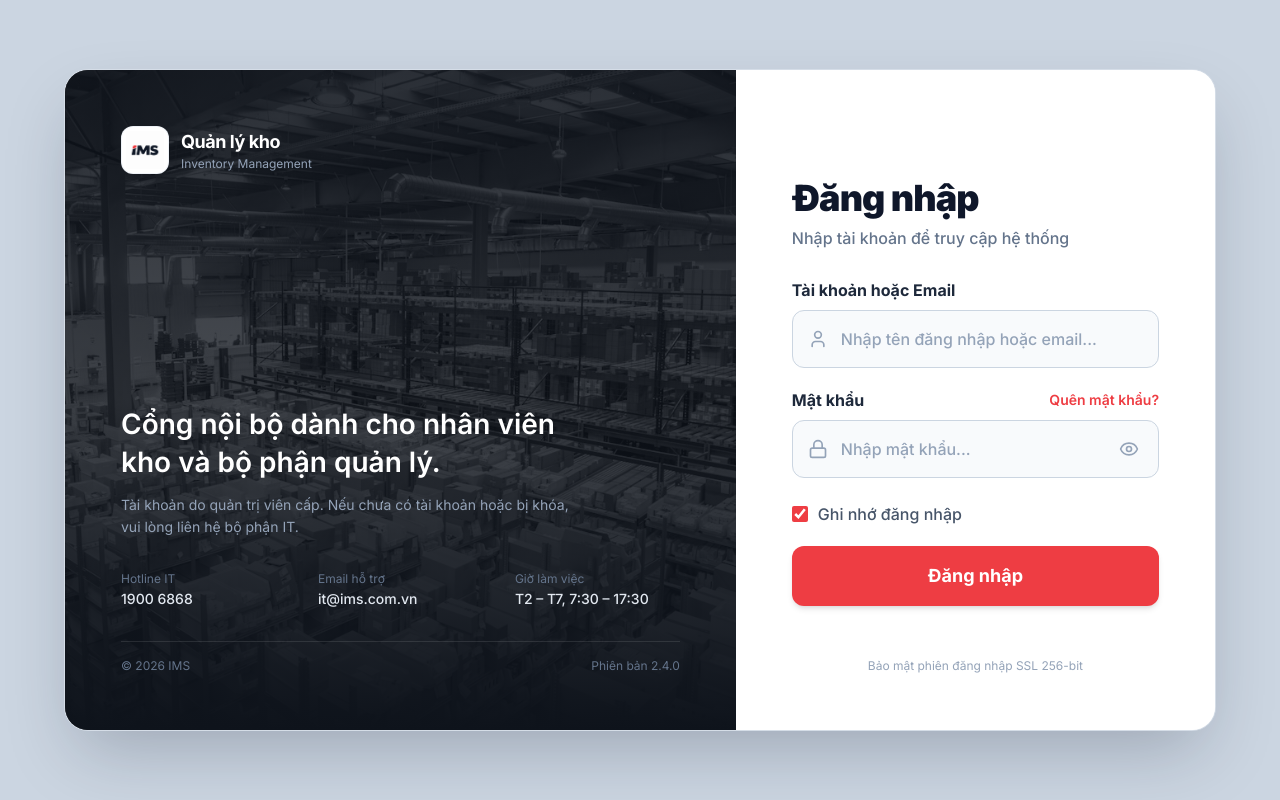
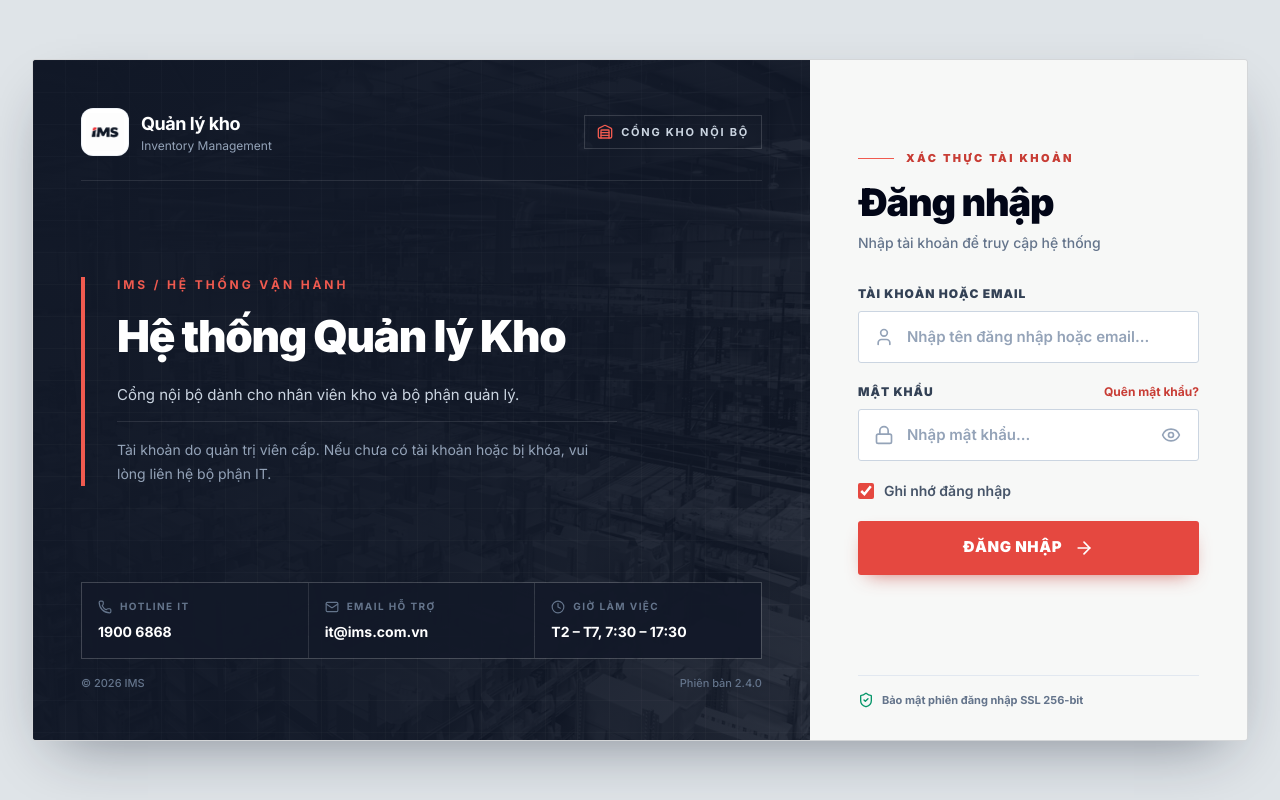
Before and after one commit to hoaianh1505-dev/ims-frontend, a React (Vite) app: page /login in a window 1280 px wide. Built offline with nearby package versions, Linux system fonts and the light colour scheme; no server answers.

Commit message:
feat(login): restyle warehouse sign-in screen

```diff
--- a/src/pages/LoginPage.tsx
+++ b/src/pages/LoginPage.tsx
@@ -1,10 +1,16 @@
 import React, { useState } from 'react';
 import {
+  ArrowRight,
+  Clock,
   Eye,
   EyeOff,
   Lock,
+  Mail,
+  Phone,
+  ShieldAlert,
+  ShieldCheck,
   User,
-  ShieldAlert,
+  Warehouse,
   X,
 } from 'lucide-react';
 import { Logo } from '../components/layout/Logo';
@@ -33,7 +39,9 @@ export const LoginPage: React.FC = () => {
     if (success) {
       showToast.success('Đăng nhập thành công! Đang chuyển hướng...');
     } else {
-      const errorMsg = useAuthStore.getState().error || 'Tên tài khoản hoặc mật khẩu không chính xác.';
+      const errorMsg =
+        useAuthStore.getState().error ||
+        'Tên tài khoản hoặc mật khẩu không chính xác.';
       showToast.error(errorMsg);
     }
   };
@@ -46,86 +54,106 @@ export const LoginPage: React.FC = () => {
   };
 
   return (
-    <div className="min-h-screen w-full bg-[#CBD5E1] flex items-center justify-center p-4 sm:p-6 lg:p-10 font-sans text-slate-800">
-      {/* FLOATING SPLIT CARD */}
-      <div className="w-full max-w-6xl bg-white rounded-3xl shadow-[0_30px_70px_-15px_rgba(15,23,42,0.25)] border border-slate-300/80 overflow-hidden flex flex-col lg:grid lg:grid-cols-12 min-h-[660px]">
-        {/* LEFT COLUMN: warehouse photo + internal portal info (Desktop only) */}
-        <div className="hidden lg:flex lg:col-span-7 bg-[#0E131B] p-8 sm:p-12 lg:p-14 flex-col justify-between relative overflow-hidden min-h-[660px]">
-          <div className="absolute inset-0 z-0 pointer-events-none">
+    <main className="min-h-[100dvh] w-full overflow-y-auto bg-[#dfe4e8] font-sans text-slate-900">
+      <div className="mx-auto min-h-[100dvh] w-full max-w-[1440px] lg:flex lg:items-center lg:justify-center lg:p-5 xl:p-8">
+        <section className="grid min-h-[100dvh] w-full overflow-hidden bg-[#f7f8f7] lg:min-h-[680px] lg:max-h-[760px] lg:grid-cols-[minmax(0,1.28fr)_minmax(420px,0.72fr)] lg:rounded-[4px] lg:border lg:border-slate-900/15 lg:shadow-[0_24px_60px_-24px_rgba(15,23,42,0.48)]">
+          <aside className="relative hidden min-h-[680px] overflow-hidden bg-[#111827] lg:flex lg:flex-col lg:justify-between lg:p-10 xl:p-12">
+            <div className="pointer-events-none absolute inset-0 z-0">
               <img
                 src="/images/warehouse-login-hero.jpg"
                 alt=""
-              className="w-full h-full object-cover object-center opacity-40 grayscale"
+                className="h-full w-full object-cover object-center opacity-[0.23] grayscale contrast-125"
               />
-            <div className="absolute inset-0 bg-gradient-to-b from-[#0E131B]/70 via-[#0E131B]/40 to-[#0E131B]" />
+              <div className="absolute inset-0 bg-[linear-gradient(115deg,rgba(17,24,39,0.98)_0%,rgba(17,24,39,0.86)_58%,rgba(17,24,39,0.48)_100%)]" />
+              <div className="absolute inset-0 opacity-[0.12] [background-image:linear-gradient(rgba(255,255,255,.18)_1px,transparent_1px),linear-gradient(90deg,rgba(255,255,255,.18)_1px,transparent_1px)] [background-size:32px_32px]" />
             </div>
 
-          <div className="relative z-10">
+            <header className="relative z-10 flex items-center justify-between border-b border-white/10 pb-6">
               <Logo variant="dark" size="lg" />
+              <div className="hidden items-center gap-2 border border-white/15 px-3 py-2 text-[11px] font-bold uppercase tracking-[0.16em] text-slate-300 xl:flex">
+                <Warehouse className="h-4 w-4 text-[#f05a4f]" />
+                Cổng kho nội bộ
               </div>
+            </header>
 
-          <div className="relative z-10 text-slate-300">
-            <p className="text-2xl sm:text-[28px] font-semibold text-white leading-snug max-w-md">
+            <div className="relative z-10 max-w-[580px] border-l-4 border-[#f05a4f] pl-6 xl:pl-8">
+              <p className="mb-5 text-xs font-bold uppercase tracking-[0.24em] text-[#f05a4f]">
+                IMS / Hệ thống vận hành
+              </p>
+              <h1 className="max-w-[540px] text-[38px] font-black leading-[1.08] tracking-[-0.03em] text-white xl:text-[44px]">
+                Hệ thống Quản lý Kho
+              </h1>
+              <p className="mt-5 max-w-[500px] text-[15px] leading-7 text-slate-300">
                 Cổng nội bộ dành cho nhân viên kho và bộ phận quản lý.
               </p>
-            <p className="mt-3 text-sm text-slate-400 max-w-md leading-relaxed">
+              <p className="mt-3 max-w-[500px] border-t border-white/10 pt-4 text-sm leading-6 text-slate-400">
                 Tài khoản do quản trị viên cấp. Nếu chưa có tài khoản hoặc bị khóa,
                 vui lòng liên hệ bộ phận IT.
               </p>
+            </div>
 
-            <dl className="mt-8 grid grid-cols-1 sm:grid-cols-3 gap-y-4 gap-x-8 text-sm">
-              <div>
-                <dt className="text-slate-500 text-xs">Hotline IT</dt>
-                <dd className="mt-0.5 text-slate-200 font-medium">1900 6868</dd>
+            <footer className="relative z-10">
+              <dl className="grid grid-cols-3 gap-px overflow-hidden border border-white/10 bg-white/10">
+                <div className="bg-[#111827]/95 px-4 py-4">
+                  <dt className="flex items-center gap-2 text-[10px] font-bold uppercase tracking-[0.14em] text-slate-500">
+                    <Phone className="h-3.5 w-3.5" />
+                    Hotline IT
+                  </dt>
+                  <dd className="mt-2 text-sm font-bold text-white">1900 6868</dd>
                 </div>
-              <div>
-                <dt className="text-slate-500 text-xs">Email hỗ trợ</dt>
-                <dd className="mt-0.5 text-slate-200 font-medium">it@ims.com.vn</dd>
+                <div className="bg-[#111827]/95 px-4 py-4">
+                  <dt className="flex items-center gap-2 text-[10px] font-bold uppercase tracking-[0.14em] text-slate-500">
+                    <Mail className="h-3.5 w-3.5" />
+                    Email hỗ trợ
+                  </dt>
+                  <dd className="mt-2 text-sm font-bold text-white">it@ims.com.vn</dd>
                 </div>
-              <div>
-                <dt className="text-slate-500 text-xs">Giờ làm việc</dt>
-                <dd className="mt-0.5 text-slate-200 font-medium">T2 – T7, 7:30 – 17:30</dd>
+                <div className="bg-[#111827]/95 px-4 py-4">
+                  <dt className="flex items-center gap-2 text-[10px] font-bold uppercase tracking-[0.14em] text-slate-500">
+                    <Clock className="h-3.5 w-3.5" />
+                    Giờ làm việc
+                  </dt>
+                  <dd className="mt-2 text-sm font-bold text-white">T2 – T7, 7:30 – 17:30</dd>
                 </div>
               </dl>
-
-            <div className="mt-8 pt-4 border-t border-white/10 flex items-center justify-between text-xs text-slate-500">
+              <div className="mt-4 flex items-center justify-between text-[11px] font-medium text-slate-500">
                 <span>© 2026 IMS</span>
                 <span>Phiên bản 2.4.0</span>
               </div>
-          </div>
+            </footer>
+          </aside>
+
+          <div className="relative flex min-h-[100dvh] flex-col bg-[#f7f8f7] px-5 py-5 sm:px-8 sm:py-7 lg:min-h-[680px] lg:px-10 lg:py-8 xl:px-12">
+            <div className="flex items-center justify-between border-b border-slate-200 pb-5 lg:hidden">
+              <Logo size="sm" />
+              <span className="border-l-2 border-[#f05a4f] pl-3 text-[10px] font-black uppercase tracking-[0.16em] text-slate-500">
+                Cổng nội bộ
+              </span>
             </div>
 
-        {/* ========================================================
-            RIGHT COLUMN: Clean White Form (~45% width)
-            - Spacious, large text, confident inputs
-           ======================================================== */}
-        <div className="w-full lg:col-span-5 bg-white p-6 sm:p-10 lg:p-14 flex flex-col justify-between">
-          {/* Top Logo (Mobile only) */}
-          <div className="flex justify-between items-center pb-2">
-            <div className="lg:hidden">
-              <Logo size="md" />
+            <div className="my-auto w-full max-w-[420px] self-center py-8 lg:py-4">
+              <div className="mb-8">
+                <div className="mb-4 flex items-center gap-3">
+                  <div className="h-px w-9 bg-[#f05a4f]" />
+                  <span className="text-[11px] font-black uppercase tracking-[0.22em] text-[#c83d35]">
+                    Xác thực tài khoản
+                  </span>
                 </div>
-          </div>
-
-          {/* Form */}
-          <div className="my-auto py-4 space-y-7">
-            <div>
-              <h2 className="text-3xl sm:text-4xl font-black text-slate-900 tracking-tight">
+                <h2 className="text-[32px] font-black leading-none tracking-[-0.03em] text-slate-950 sm:text-[38px]">
                   Đăng nhập
                 </h2>
-              <p className="text-base text-slate-500 mt-2 font-medium">
+                <p className="mt-3 text-sm font-medium text-slate-500">
                   Nhập tài khoản để truy cập hệ thống
                 </p>
               </div>
 
               <form onSubmit={handleSubmit} className="space-y-5">
-              {/* Username Input */}
                 <div>
-                <label className="block text-sm sm:text-base font-bold text-slate-800 mb-2">
+                  <label className="mb-2 block text-[12px] font-black uppercase tracking-[0.08em] text-slate-700">
                     Tài khoản hoặc Email
                   </label>
                   <div className="relative">
-                  <User className="w-5 h-5 absolute left-4 top-1/2 -translate-y-1/2 text-slate-400 pointer-events-none" />
+                    <User className="pointer-events-none absolute left-4 top-1/2 h-5 w-5 -translate-y-1/2 text-slate-400" />
                     <input
                       type="text"
                       required
@@ -133,15 +161,14 @@ export const LoginPage: React.FC = () => {
                       value={username}
                       onChange={(e) => setUsername(e.target.value)}
                       placeholder="Nhập tên đăng nhập hoặc email..."
-                    className="w-full pl-12 pr-4 py-4 bg-slate-50 border border-slate-300 rounded-xl text-base font-medium text-slate-900 placeholder:text-slate-400 focus:outline-none focus:bg-white focus:border-[#EE3D43] focus:ring-4 focus:ring-[#EE3D43]/10 transition-all"
+                      className="h-[52px] w-full rounded-[3px] border border-slate-300 bg-white pl-12 pr-4 text-[15px] font-semibold text-slate-950 placeholder:text-slate-400 focus:border-[#e54840] focus:outline-none focus:ring-2 focus:ring-[#e54840]/15"
                     />
                   </div>
                 </div>
 
-              {/* Password Input */}
                 <div>
-                <div className="flex justify-between items-center mb-2">
-                  <label className="text-sm sm:text-base font-bold text-slate-800">
+                  <div className="mb-2 flex items-center justify-between">
+                    <label className="text-[12px] font-black uppercase tracking-[0.08em] text-slate-700">
                       Mật khẩu
                     </label>
                     <button
@@ -151,13 +178,13 @@ export const LoginPage: React.FC = () => {
                         setForgotSuccess(false);
                         setForgotEmail('');
                       }}
-                    className="text-sm font-semibold text-[#EE3D43] hover:underline cursor-pointer"
+                      className="cursor-pointer text-[12px] font-bold text-[#c83d35] hover:text-[#992c27] hover:underline"
                     >
                       Quên mật khẩu?
                     </button>
                   </div>
                   <div className="relative">
-                  <Lock className="w-5 h-5 absolute left-4 top-1/2 -translate-y-1/2 text-slate-400 pointer-events-none" />
+                    <Lock className="pointer-events-none absolute left-4 top-1/2 h-5 w-5 -translate-y-1/2 text-slate-400" />
                     <input
                       type={showPassword ? 'text' : 'password'}
                       required
@@ -165,82 +192,95 @@ export const LoginPage: React.FC = () => {
                       value={password}
                       onChange={(e) => setPassword(e.target.value)}
                       placeholder="Nhập mật khẩu..."
-                    className="w-full pl-12 pr-12 py-4 bg-slate-50 border border-slate-300 rounded-xl text-base font-medium text-slate-900 placeholder:text-slate-400 focus:outline-none focus:bg-white focus:border-[#EE3D43] focus:ring-4 focus:ring-[#EE3D43]/10 transition-all"
+                      className="h-[52px] w-full rounded-[3px] border border-slate-300 bg-white pl-12 pr-12 text-[15px] font-semibold text-slate-950 placeholder:text-slate-400 focus:border-[#e54840] focus:outline-none focus:ring-2 focus:ring-[#e54840]/15"
                     />
                     <button
                       type="button"
                       onClick={() => setShowPassword(!showPassword)}
-                    className="absolute right-4 top-1/2 -translate-y-1/2 text-slate-400 hover:text-slate-700 p-1 cursor-pointer rounded"
+                      className="absolute right-3.5 top-1/2 -translate-y-1/2 cursor-pointer rounded p-1 text-slate-400 hover:text-slate-700"
                       title={showPassword ? 'Ẩn mật khẩu' : 'Hiện mật khẩu'}
                     >
-                    {showPassword ? <EyeOff className="w-5 h-5" /> : <Eye className="w-5 h-5" />}
+                      {showPassword ? (
+                        <EyeOff className="h-5 w-5" />
+                      ) : (
+                        <Eye className="h-5 w-5" />
+                      )}
                     </button>
                   </div>
                 </div>
 
-              {/* Remember Me */}
-              <div className="flex items-center justify-between pt-1">
-                <label className="flex items-center gap-2.5 cursor-pointer select-none text-slate-600 font-medium text-sm sm:text-base">
+                <label className="flex cursor-pointer items-center gap-2.5 text-sm font-semibold text-slate-600 select-none">
                   <input
                     type="checkbox"
                     checked={rememberMe}
                     onChange={(e) => setRememberMe(e.target.checked)}
-                    className="w-4 h-4 rounded border-slate-300 text-[#EE3D43] focus:ring-[#EE3D43] cursor-pointer accent-[#EE3D43]"
+                    className="h-4 w-4 cursor-pointer accent-[#e54840]"
                   />
                   <span>Ghi nhớ đăng nhập</span>
                 </label>
-              </div>
 
-              {/* Submit Button */}
                 <button
                   type="submit"
                   disabled={isLoading}
-                className="w-full mt-2 py-4 px-6 bg-[#EE3D43] hover:bg-[#D9343A] text-white font-bold rounded-xl text-base sm:text-lg transition-all shadow-md hover:shadow-lg flex items-center justify-center gap-2 cursor-pointer disabled:opacity-60 active:scale-[0.99]"
+                  className="flex h-[54px] w-full cursor-pointer items-center justify-center gap-3 rounded-[3px] bg-[#e54840] px-6 text-[15px] font-black uppercase tracking-[0.04em] text-white shadow-[0_8px_20px_-10px_rgba(197,56,48,0.8)] transition-colors hover:bg-[#c83d35] disabled:cursor-not-allowed disabled:opacity-60 active:translate-y-px"
                 >
                   {isLoading ? (
                     <>
-                    <div className="w-5 h-5 border-2 border-white/30 border-t-white rounded-full animate-spin" />
+                      <span className="h-5 w-5 animate-spin rounded-full border-2 border-white/30 border-t-white" />
                       <span>Đang xác thực...</span>
                     </>
                   ) : (
+                    <>
                       <span>Đăng nhập</span>
+                      <ArrowRight className="h-5 w-5" />
+                    </>
                   )}
                 </button>
               </form>
             </div>
 
-          {/* Simple Bottom Note */}
-          <div className="text-center text-xs text-slate-400 pt-2">
-            Bảo mật phiên đăng nhập SSL 256-bit
+            <div className="mt-auto border-t border-slate-200 pt-4">
+              <div className="flex items-center justify-center gap-2 text-[11px] font-bold text-slate-500 lg:justify-start">
+                <ShieldCheck className="h-4 w-4 text-emerald-600" />
+                <span>Bảo mật phiên đăng nhập SSL 256-bit</span>
+              </div>
+              <div className="mt-3 grid grid-cols-2 gap-2 text-[10px] font-medium text-slate-400 lg:hidden">
+                <span>Hotline IT: 1900 6868</span>
+                <span className="text-right">Phiên bản 2.4.0</span>
+                <span>it@ims.com.vn</span>
+                <span className="text-right">© 2026 IMS</span>
+                <span className="col-span-2">T2 – T7, 7:30 – 17:30</span>
               </div>
             </div>
           </div>
+        </section>
+      </div>
 
-      {/* Forgot Password Modal */}
       {showForgotModal && (
-        <div className="fixed inset-0 bg-slate-900/60 backdrop-blur-xs flex items-center justify-center p-4 z-50">
-          <div className="bg-white rounded-2xl max-w-md w-full p-6 sm:p-8 shadow-2xl border border-slate-100 space-y-4 animate-in zoom-in-95 duration-150">
+        <div className="fixed inset-0 z-50 flex items-center justify-center bg-slate-950/70 p-4 backdrop-blur-sm">
+          <div className="w-full max-w-md space-y-4 rounded-[4px] border border-slate-200 bg-white p-6 shadow-2xl sm:p-8">
             <div className="flex items-center justify-between">
-              <div className="flex items-center gap-2.5">
-                <div className="w-9 h-9 rounded-lg bg-rose-50 text-[#EE3D43] flex items-center justify-center">
-                  <ShieldAlert className="w-5 h-5" />
+              <div className="flex items-center gap-3">
+                <div className="flex h-10 w-10 items-center justify-center rounded-[3px] bg-rose-50 text-[#e54840]">
+                  <ShieldAlert className="h-5 w-5" />
                 </div>
-                <h3 className="text-lg font-bold text-slate-900">Quên mật khẩu?</h3>
+                <h3 className="text-lg font-black text-slate-900">Quên mật khẩu?</h3>
               </div>
               <button
+                type="button"
                 onClick={() => setShowForgotModal(false)}
-                className="text-slate-400 hover:text-slate-600 p-1 rounded-lg hover:bg-slate-100 transition-colors cursor-pointer"
+                className="cursor-pointer rounded-[3px] p-1.5 text-slate-400 hover:bg-slate-100 hover:text-slate-700"
               >
-                <X className="w-5 h-5" />
+                <X className="h-5 w-5" />
               </button>
             </div>
 
-            <p className="text-sm text-slate-500 leading-relaxed">
+            <p className="text-sm leading-relaxed text-slate-500">
               Vì lý do an toàn kho vận, tài khoản nhân viên không được tự thiết lập lại mật khẩu qua email. Vui lòng gửi yêu cầu để Quản trị viên hỗ trợ cấp lại.
             </p>
 
             {forgotSuccess ? (
-              <div className="p-4 bg-emerald-50 border border-emerald-200 text-emerald-800 rounded-xl text-sm font-medium text-center space-y-1">
+              <div className="space-y-1 rounded-[3px] border border-emerald-200 bg-emerald-50 p-4 text-center text-sm font-medium text-emerald-800">
                 <div className="font-bold">Yêu cầu đã được gửi!</div>
                 <div className="text-xs text-emerald-700">
                   Quản trị viên hệ thống sẽ kiểm tra và liên hệ với bạn trong thời gian sớm nhất.
@@ -282,6 +322,6 @@ export const LoginPage: React.FC = () => {
           </div>
         </div>
       )}
-    </div>
+    </main>
   );
 };
```
Lines whose indentation alone changed are shown as unchanged.
